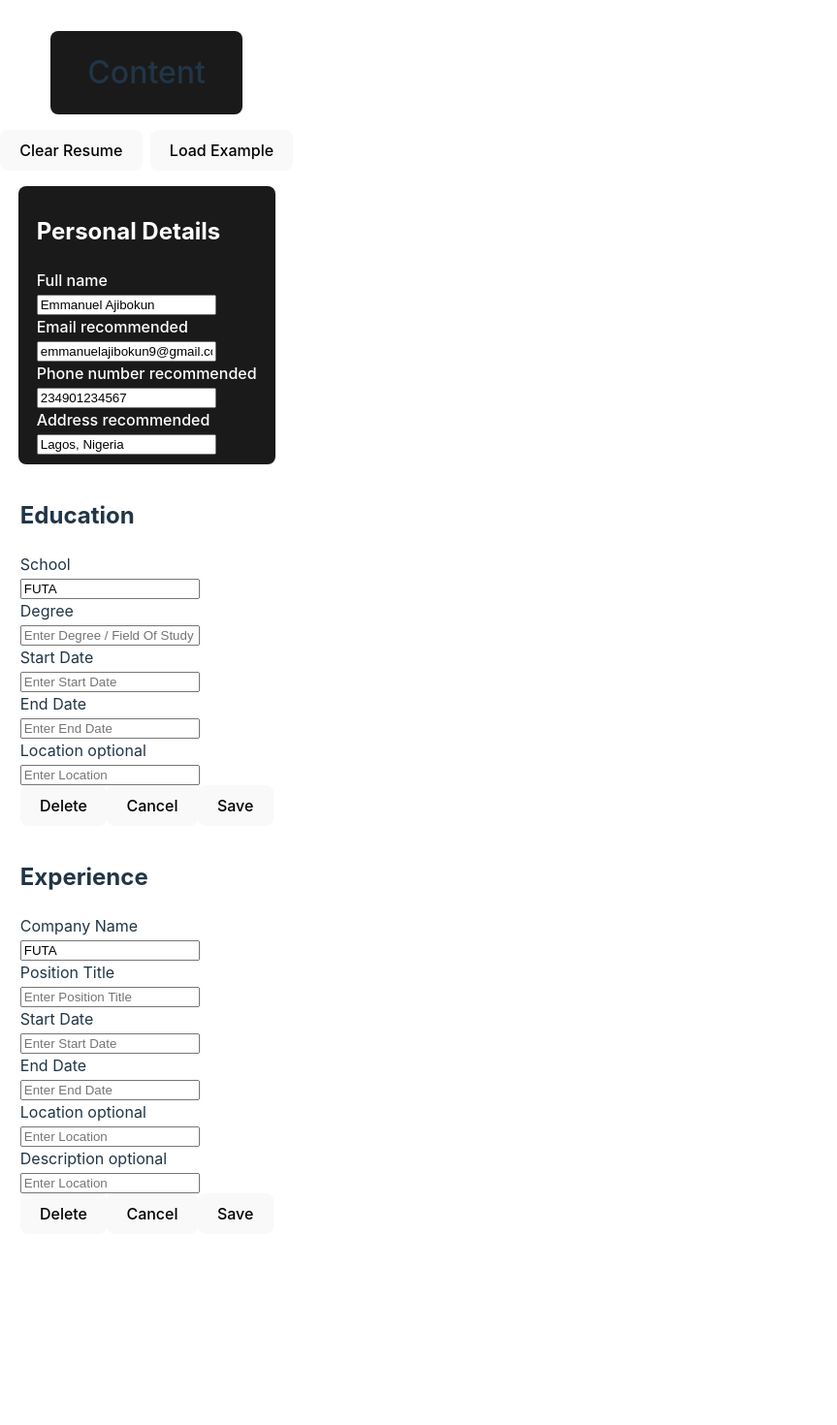
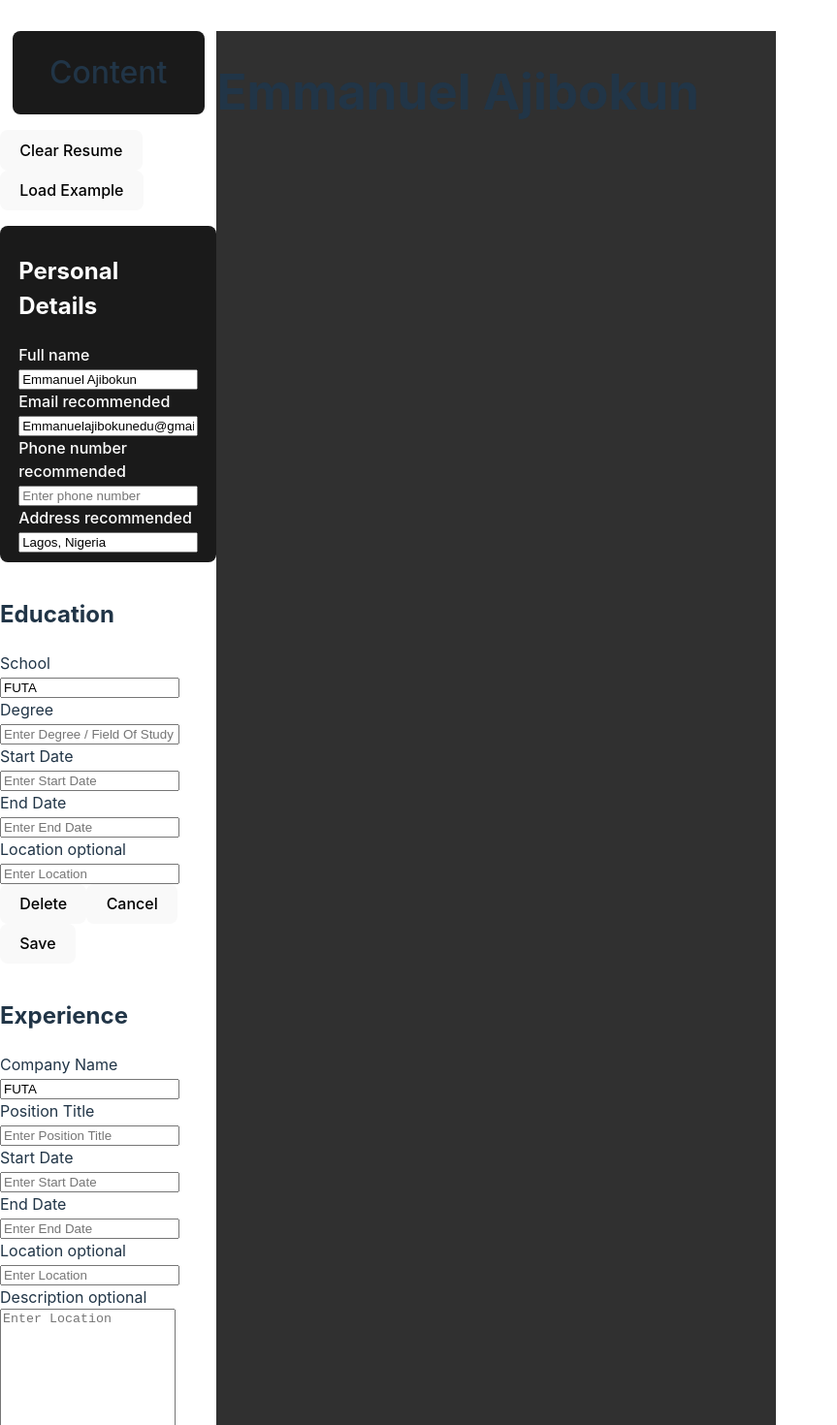
Before and after one commit to EmmanuelAjibokun/cv-application, a React (Vite) app: page / in a window 1280 px wide. Shown: the top 1470 px of the page at 97% size, without its empty margins (0-863 px from the left). Before the commit the page ends 1305 px from the top, so only its background shows below. Built offline with nearby package versions, Linux system fonts and the light colour scheme.

Commit message:
controll child component states from parent component

```diff
--- a/src/App.css
+++ b/src/App.css
@@ -1,3 +1,11 @@
+.sidebar {
+  display: flex;
+  flex-direction: column;
+  justify-content: center;
+  align-items: center;
+  gap: 1em;
+}
+
 .content {
   border-radius: 8px;
   background-color: #1a1a1a;
@@ -10,10 +18,10 @@
   justify-content: center;
 }
 
-.sidebar {
-  display: flex;
-  flex-direction: column;
-  justify-content: center;
-  align-items: center;
-  gap: 1em;
+
+.cv {
+  background-color: #303030;
+  min-height: 600px;
+  width: 100%;
+  flex-grow: 1;
 }
--- a/src/App.jsx
+++ b/src/App.jsx
@@ -4,22 +4,31 @@ import FastAction from './components/FastAction'
 import Personal from './components/personal/Personal'
 import Education from './components/education/Education'
 import Experience from './components/experience/Experience'
+import Template from './components/template'
+
+import { useState } from 'react'
 
 function App() {
+  const [person, setPerson] = useState("Emmanuel Ajibokun")
+  const [mail, setMail] = useState("Emmanuelajibokunedu@gmail.com")
+  const [num, setNum] = useState("+234901234567")
+  const [addr, setAddr] = useState("Lagos, Nigeria")
 
   return (
-    <>
+    <div style={{display: 'flex'}}>
       <sidebar className='sidebar'>
         <div className='content'>
           <div>Content</div>
         </div>
         <FastAction />
-        <Personal />
+        <Personal val={{person, mail, num, addr}} setVal={{setPerson, setMail, setNum, setAddr}} />
         <Education />
         <Experience />
       </sidebar>
-      <section></section>
-    </>
+      <sections className="cv">
+        <Template val={{person, mail, num, addr}} />
+      </sections>
+    </div>
   )
 }
 
--- /dev/null
+++ b/src/components/Template.jsx
@@ -0,0 +1,5 @@
+export default function Template({val}) {
+  return (
+    <h1>{val.person}</h1>
+  )
+}
--- a/src/components/experience/NewExperience.jsx
+++ b/src/components/experience/NewExperience.jsx
@@ -42,10 +42,10 @@ export default function NewExperience() {
       </div>
       <div>
         <p>Description <span>optional</span></p>
-        <input
-          type="text"
+        <textarea
+          rows={10}
           value=""
-          placeholder="Enter Location" />
+          placeholder="Enter Location"></textarea>
       </div>
 
       <Delete />
--- a/src/components/personal/Personal.jsx
+++ b/src/components/personal/Personal.jsx
@@ -1,6 +1,7 @@
 import "./personal.css"
 
-export default function Personal () {
+export default function Personal({ val, setVal }) {
+
   return (
     <div className="container">
       <h2>Personal Details</h2>
@@ -9,7 +10,8 @@ export default function Personal () {
           <p>Full name</p>
           <input
             type="text"
-            value="Emmanuel Ajibokun"
+            value= {val.person}
+            onChange={(e)=>setVal.setPerson(e.target.value)}
             placeholder="first and last name" />
 
         </div>
@@ -17,21 +19,24 @@ export default function Personal () {
         <p>Email <span>recommended</span></p>
         <input
           type="text"
-          value="emmanuelajibokun9@gmail.com"
+          value={val.mail}
+          onChange={(e) => setVal.setMail(e.target.value)}
           placeholder="Enter email address" />
         </div>
         <div>
         <p>Phone number <span>recommended</span></p>
         <input
           type="number"
-          value={+234901234567}
+          value={val.num}
+          onChange={(e) => setVal.setMail(e.target.value)}
           placeholder="Enter phone number" />
         </div>
         <div>
         <p>Address <span>recommended</span></p>
         <input
           type="text"
-          value="Lagos, Nigeria"
+          value={val.addr}
+          onChange={e => setVal.setAddr(e.target.value)}
           placeholder="City, Country" />
         </div>
       </div>
```
Also changed, not shown: .eslintrc.cjs.
